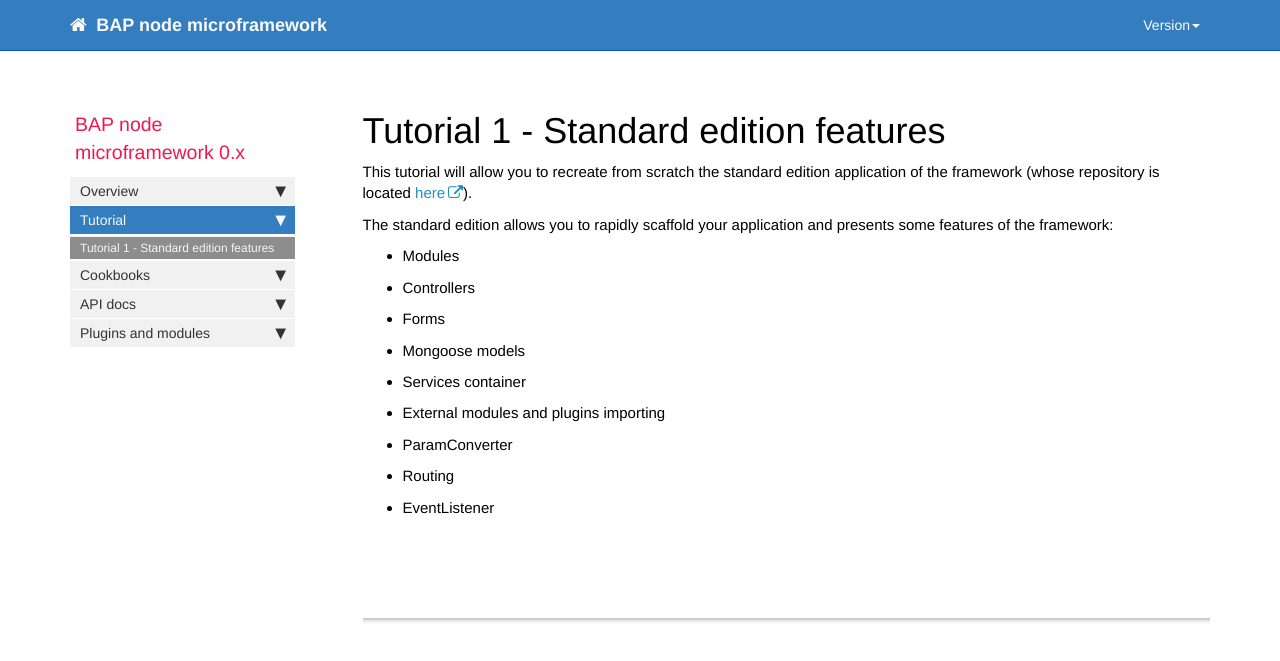
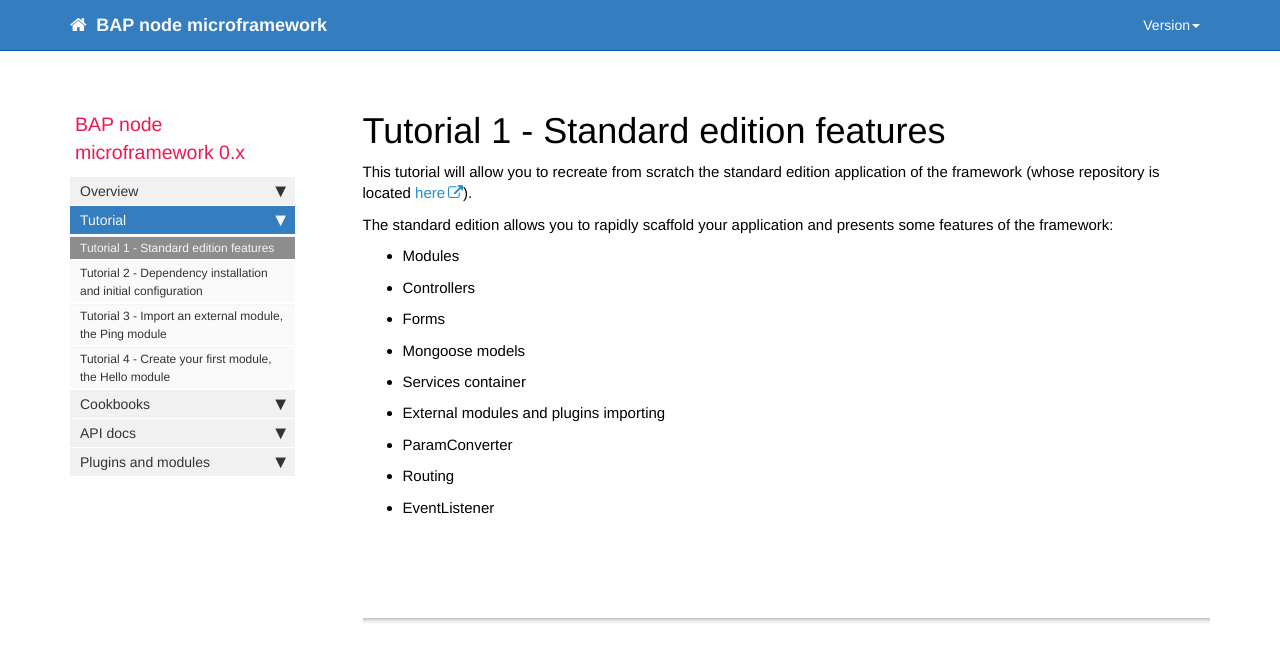
Before and after one commit to bap-node-microframework/bap-node-microframework.github.io, a Jekyll site: the page built from mydoc/tutorial_1.md, in a window 1280 px wide. Shown: the top 661 px of the page. Built offline with Jekyll 4.4.1, drawn with Linux system fonts in a browser that asks for light colours; nearby versions of some CDN libraries; comment, search, counter and statistics services are not loaded.

Commit message:
Add other tutorial pages

````diff
--- a/_data/sidebars/mydoc_sidebar.yml
+++ b/_data/sidebars/mydoc_sidebar.yml
@@ -38,6 +38,18 @@ entries:
 
     - title: Tutorial 1 - Standard edition features
       url: /tutorial-standard-edition-features
+      output: web, pdf
+
+    - title: Tutorial 2 - Dependency installation and initial configuration
+      url: /tutorial-dependency-installation
+      output: web, pdf
+
+    - title: Tutorial 3 - Import an external module, the Ping module
+      url: /tutorial-import-external-module
+      output: web, pdf
+
+    - title: Tutorial 4 - Create your first module, the Hello module
+      url: /tutorial-create-hello-module
       output: web, pdf
 
   - title: Cookbooks
--- /dev/null
+++ b/mydoc/tutorial_2.md
@@ -0,0 +1,83 @@
+---
+title: Tutorial 2 - Dependency installation and initial configuration
+sidebar: mydoc_sidebar
+permalink: /tutorial-dependency-installation
+---
+
+Create a package.json with the command:
+
+```bash
+npm init
+```
+
+Add bap-node-microframework dependency to package.json and install it:
+
+```bash
+npm install bap-node-microframework --save
+```
+
+Create a tsconfig.json which specifies the root files and the compiler options required to compile the project (see [https://www.typescriptlang.org/docs/handbook/tsconfig-json.html](https://www.typescriptlang.org/docs/handbook/tsconfig-json.html) for further details).
+
+If you have not installed it yet, install globally typings:
+
+```bash
+npm install typings -g
+```
+
+Install the following typings:
+
+```bash
+typings install dt~express dt~mime dt~node dt~serve-static dt~socket.io --global --save
+```
+
+Create a file config/default.yml to configure logging:
+
+```yml
+log:
+    rotate:
+        frequency: daily
+    verbose: true
+    file_format: api-%DATE%.log
+    date_format: YYYYMMDD
+    skip: none
+```
+
+Create a file app/app.ts:
+
+```js
+import { Container, Application, ApplicationOptions, KernelInterface } from 'bap-node-microframework/core';
+import * as express from "express";
+
+declare function require(path: string, options?: any): any;
+
+Container.setParameter('appDirectory', __dirname);
+Container.registerService('router', express.Router());
+
+import { Kernel } from "./kernel";
+var kernel = new Kernel();
+var App = new Application(<ApplicationOptions>{
+    sockets: true,
+    oauth: false
+}, <KernelInterface>kernel);
+
+App.start();
+
+console.log("Server listening on http://localhost:3000...");
+
+module.exports = {
+    server: App.httpServer,
+    Container: Container
+};
+```
+
+Create a file app/kernel.ts:
+
+```js
+import * as express from "express";
+import { KernelInterface } from 'bap-node-microframework/core';
+
+export class Kernel extends KernelInterface {
+
+    boot(app, io: SocketIO.Server) {}
+}
+```
--- /dev/null
+++ b/mydoc/tutorial_3.md
@@ -0,0 +1,36 @@
+---
+title: Tutorial 3 - Import an external module, the Ping module
+sidebar: mydoc_sidebar
+permalink: /tutorial-import-external-module
+---
+
+In this section you will import an external module, the Ping module.
+This module will create a /ping get route. If you send a GET request to
+http://localhost:3000/ping, you will receive the following json response:
+
+```json
+{"ping": "pong"}
+```
+
+To install this module, you have to run:
+
+```bash
+npm install bap-node-microframework-ping-module --save
+```
+
+To import it, you have to add to app/kernel.ts:
+
+```js
+
+...
+
+import { PingModule } from "bap-node-microframework-ping-module";
+
+...
+
+export class Kernel extends KernelInterface {
+    boot(app, io: SocketIO.Server) {
+        new PingModule(app, io);
+    }
+}
+```
--- /dev/null
+++ b/mydoc/tutorial_4.md
@@ -0,0 +1,7 @@
+---
+title: Tutorial 4 - Create your first module, the Hello module
+sidebar: mydoc_sidebar
+permalink: /tutorial-create-hello-module
+---
+
+In this section you will create a module, the Hello module.
````
